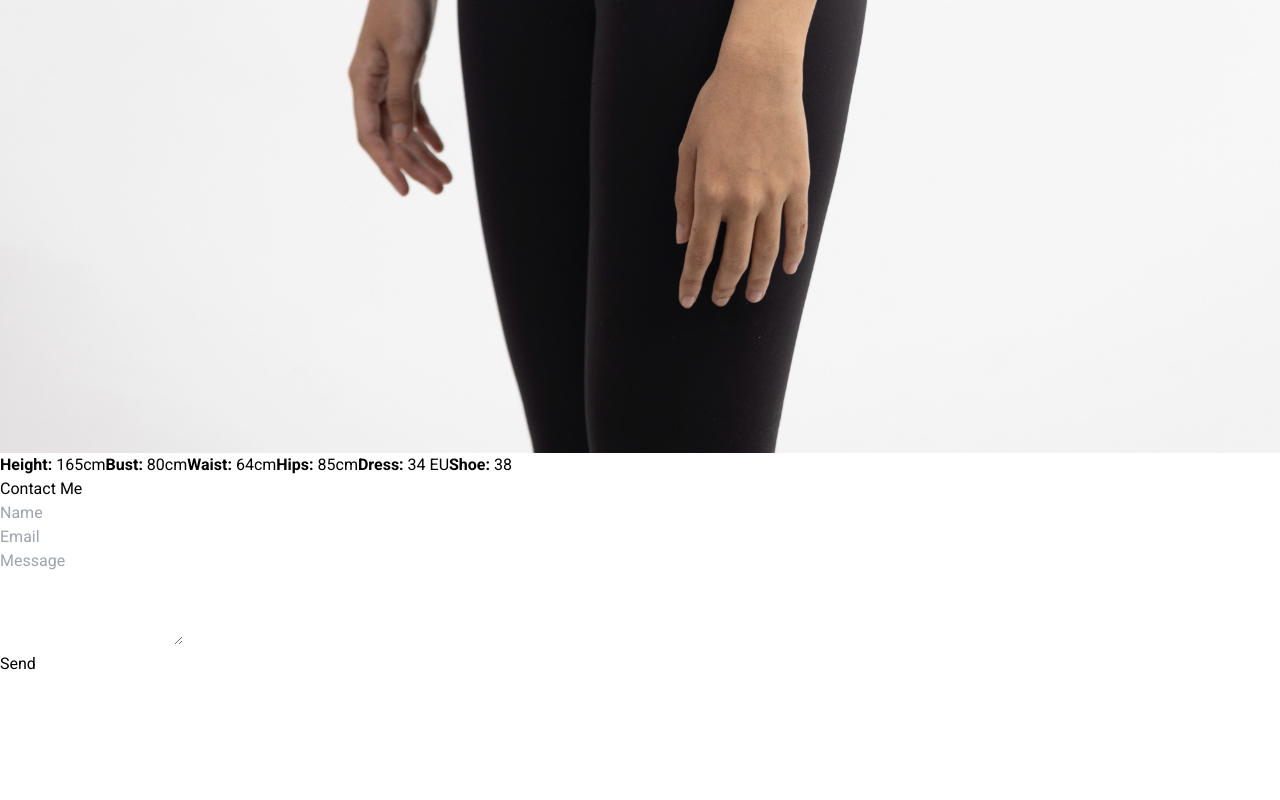
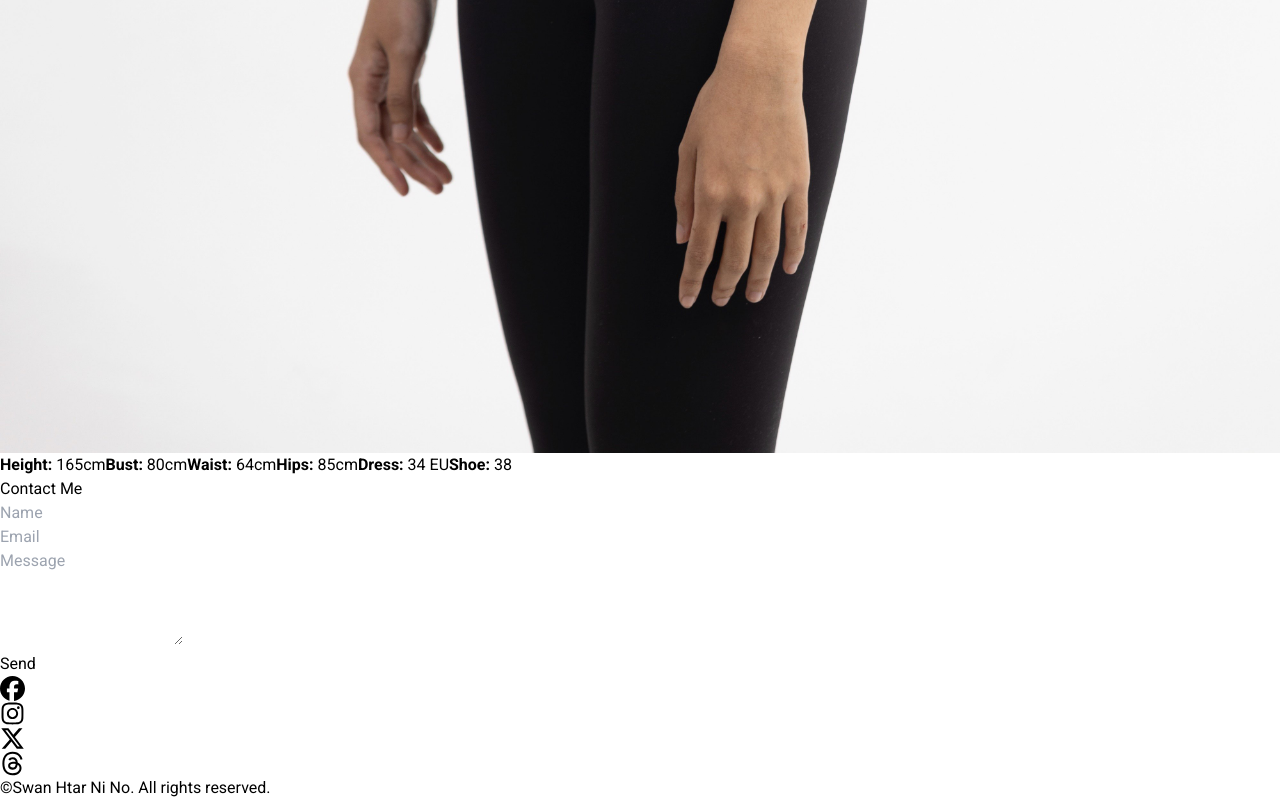
Before and after one commit to AungPyaeSone1000/model-portfolio, a React (Vite) app: page / in a window 1280 px wide. Shown: the part 7090-7890 px from the top of the page. Before the commit the page ends 7766 px from the top, so only its background shows below. Built offline with nearby package versions, Linux system fonts and the light colour scheme.

Commit message:
Footer section

```diff
--- a/src/App.jsx
+++ b/src/App.jsx
@@ -1,5 +1,6 @@
 import About from "./components/About";
 import ContactForm from "./components/ContactForm";
+import Footer from "./components/Footer";
 import HeroSection from "./components/HeroSection";
 import Navbar from "./components/Navbar";
 import Polaroids from "./components/Polaroids";
@@ -14,6 +15,7 @@ const App = () => {
       <Projects/>
       <Polaroids/>
       <ContactForm/>
+      <Footer/>
 
     </main>
   );
--- /dev/null
+++ b/src/components/Footer.jsx
@@ -0,0 +1,21 @@
+import logo from "../assets/Signature.png/";
+import { SOCIAL_MEDIA_LINKS } from "../constant";
+
+const Footer = () => {
+  return (
+    <div className="mb-8 mt-20 ">
+      <div className="flex item-center justify-center gap-8">
+        {SOCIAL_MEDIA_LINKS.map((link,index)=>{
+          return(
+          <a key={index} href={link.href} target="_blank" rel="noopener noreferrer">
+            {link.icon}
+          </a>)
+        })}
+      </div>
+      <p className="mt-8 text-center text-sm tracking-wide">
+        &copy;Swan Htar Ni No. All rights reserved.
+      </p>
+    </div>
+  );
+};
+export default Footer;
--- a/src/constant/index.jsx
+++ b/src/constant/index.jsx
@@ -1,6 +1,13 @@
 import image1 from "../assets/image1.jpg";
 import image2 from "../assets/image2.jpg";
 import image3 from "../assets/profilepic.jpg";
+
+import {
+  FaXTwitter,
+  FaFacebook,
+  FaInstagram,
+  FaThreads
+} from "react-icons/fa6";
 
 export const NAVIGATION_LINKS = [
   { label: "About", href: "#about" },
@@ -49,3 +56,22 @@ export const POLAROIDS = {
   Dress: "34 EU",
   Shoe: "38",
 };
+
+export const SOCIAL_MEDIA_LINKS = [
+  {
+    href: "https://www.facebook.com/swanh7ar.nino",
+    icon: <FaFacebook fontSize={25} className="hover:opacity-80" />,
+  },
+  {
+    href: "https://www.instagram.com/swanhtar.nino/",
+    icon: <FaInstagram fontSize={25} className="hover:opacity-80" />,
+  },
+  {
+    href: "https://x.com/",
+    icon: <FaXTwitter fontSize={25} className="hover:opacity-80" />,
+  },
+  {
+    href: "https://x.com/",
+    icon: <FaThreads fontSize={25} className="hover:opacity-80" />,
+  }
+];
```
